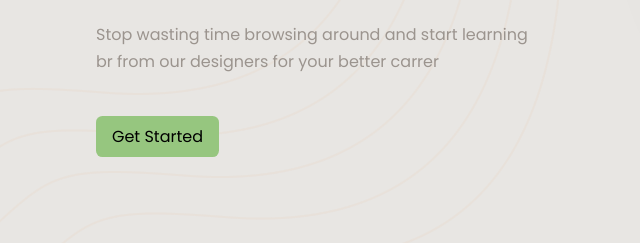
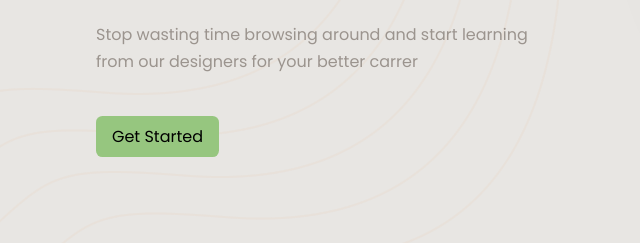
Before and after one commit to anhhtthu/Practice_Sem-1, a plain HTML site: page Education_landing-page/index.html in a window 1280 px wide. Shown: the part 422-665 px from the top of the page, 0-640 px from the left. Drawn offline with Linux system fonts and the light colour scheme.

Commit message:
add new change

```diff
--- a/Education_landing-page/index.html
+++ b/Education_landing-page/index.html
@@ -25,7 +25,7 @@
         <section class="hero">
             <div class="hero__caption">
                 <h1 class="hero__title">Learn UI design <br> from the real expert</h1>
-                <p class="hero__sub-title">Stop wasting time browsing around and start learning br from our designers for your better carrer</p>
+                <p class="hero__sub-title">Stop wasting time browsing around and start learning <br> from our designers for your better carrer</p>
                 <a href="" class="hero__btn">Get Started</a>
             </div>
             <div class="hero__img-holder">
```
